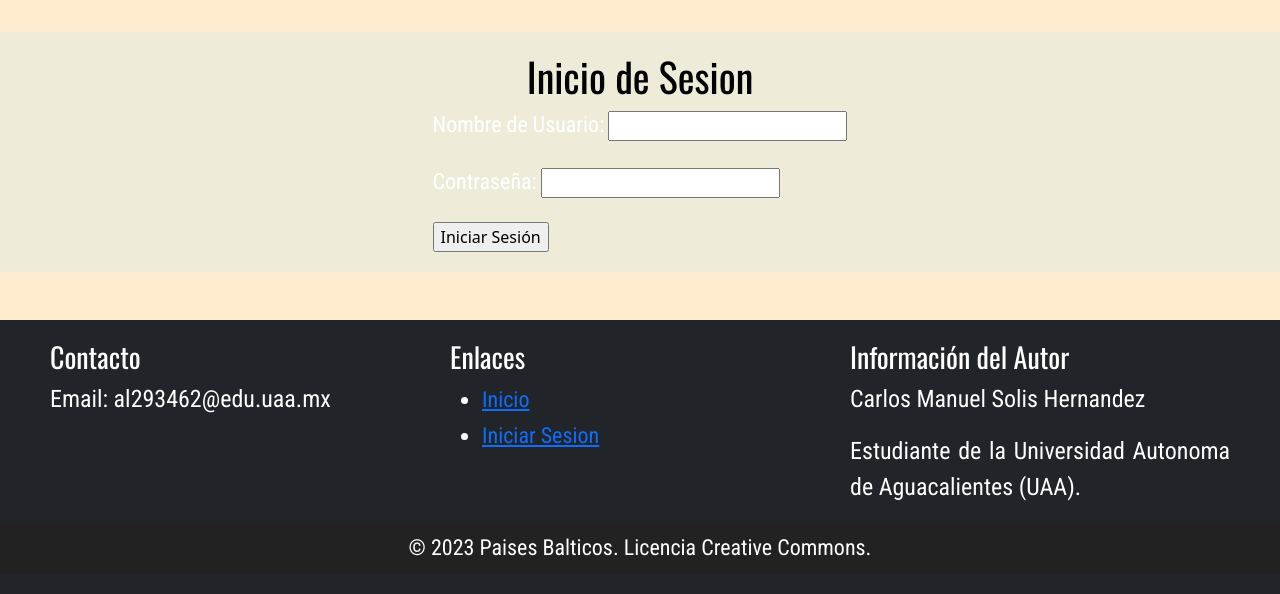
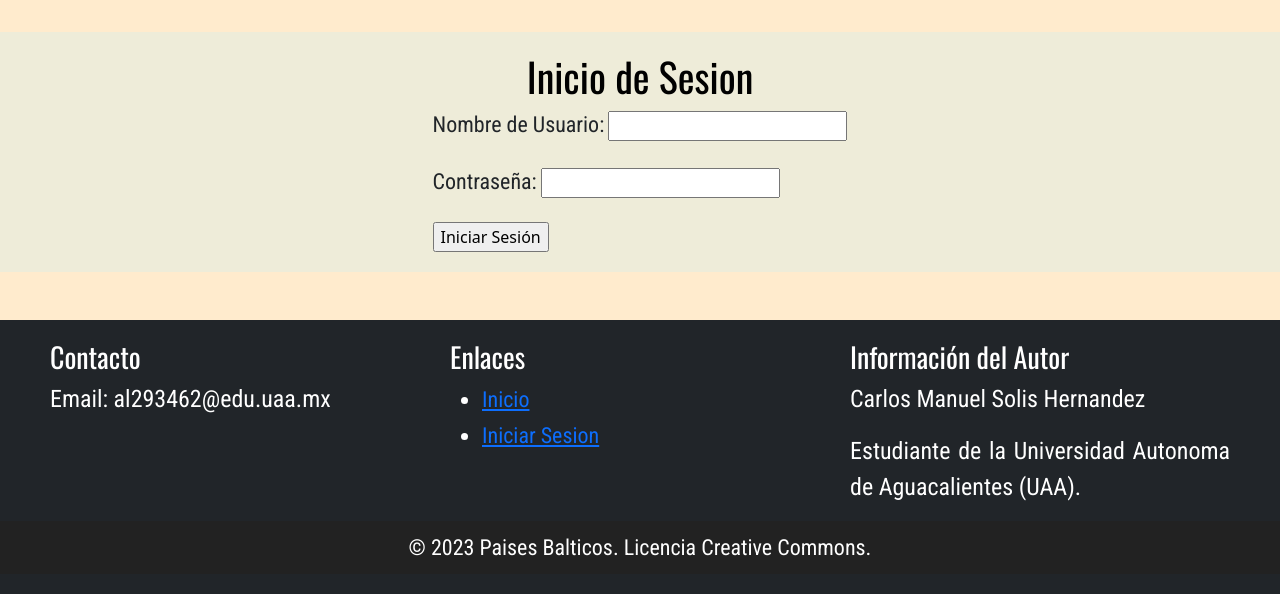
Before and after one commit to IlCarlosS/Paises_Balticos_EXMP2, a plain HTML site: page datos.html in a window 1280 px wide. Shown: the part 3209-3803 px from the top of the page. Drawn offline with nearby package versions, Linux system fonts and the light colour scheme.

Commit message:
version 1.6.1

```diff
--- a/proyecto.css
+++ b/proyecto.css
@@ -151,10 +151,15 @@ p, ul, li {font-family: 'Roboto Condensed', sans-serif;
   text-align: justify;
 }
 
-a, label {font-family: 'Roboto Condensed', sans-serif;
+a {font-family: 'Roboto Condensed', sans-serif;
   font-size: 22px;
   color:#fff
 }
+
+label{font-family: 'Roboto Condensed', sans-serif;
+  font-size: 22px;
+}
+
  h2, h3 {font-family: 'Oswald', sans-serif;}
 
  h1 {font-family: 'Oswald', sans-serif;
```
